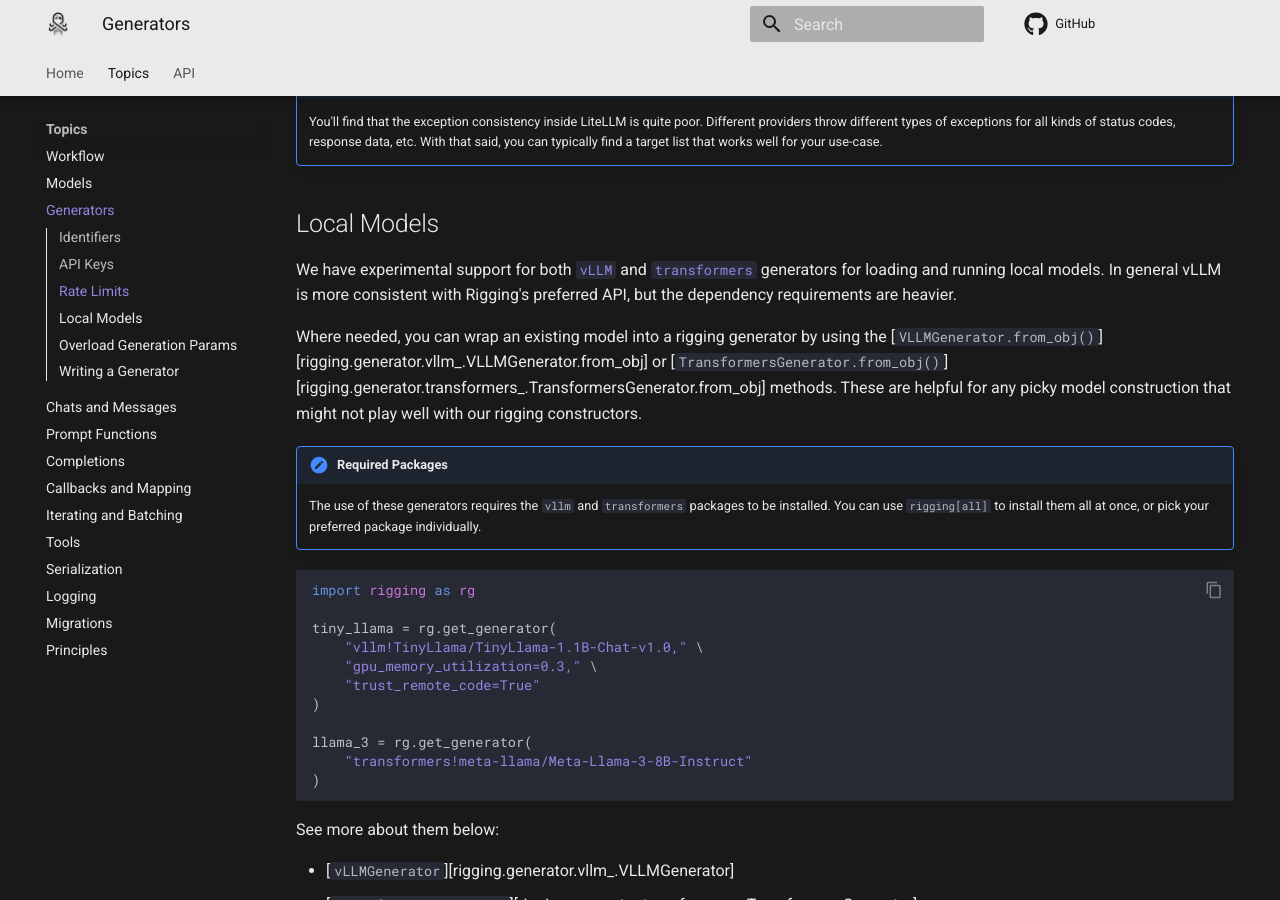
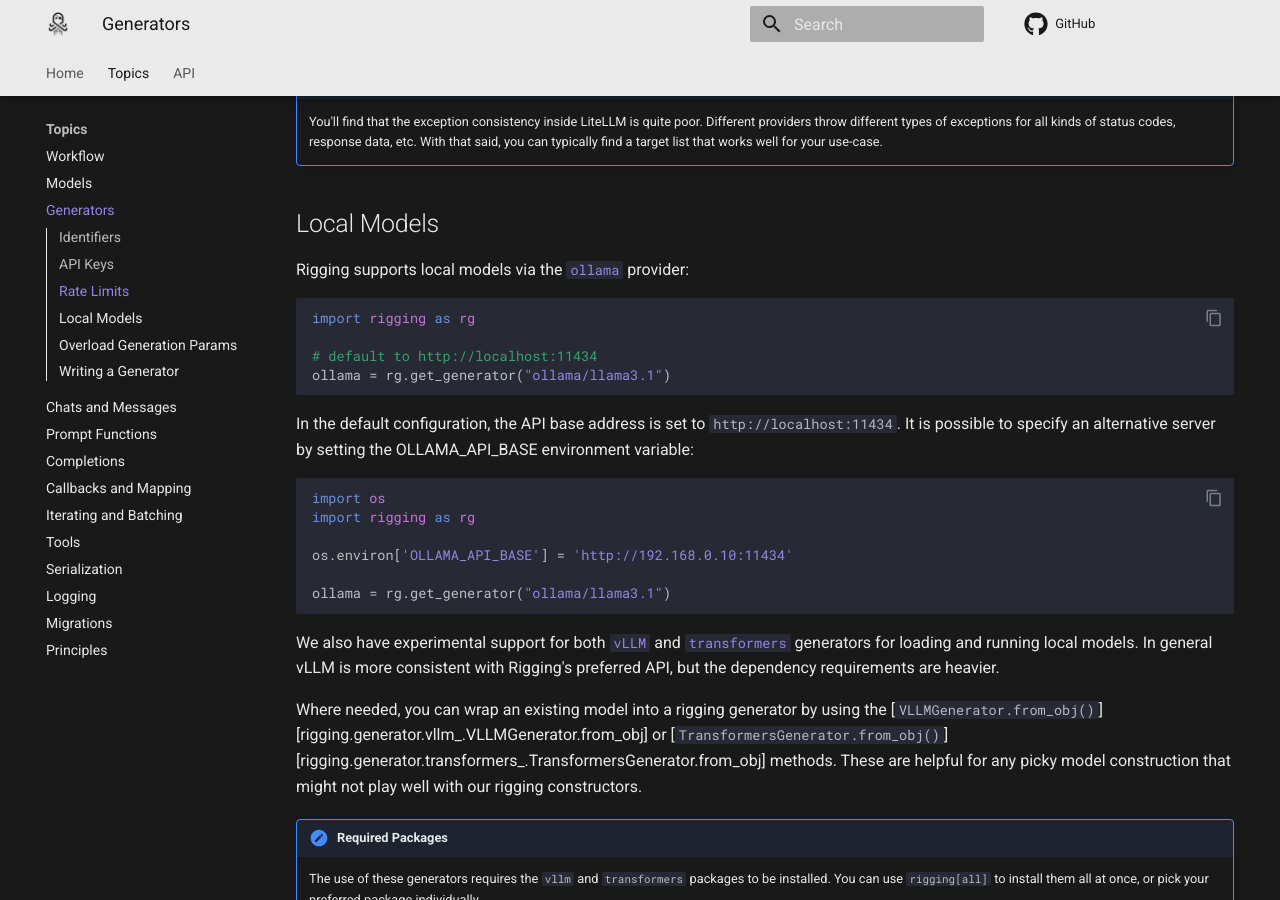
Before and after one commit to dreadnode/rigging, an MkDocs documentation site: the page built from docs/topics/generators.md, in a window 1280 px wide and 900 px high, scrolled down 2336 px. Built offline with MkDocs 1.6.1 and Material for MkDocs 9.7.7, drawn with Linux system fonts in a browser that asks for light colours; comment, search, counter and statistics services are not loaded.

Commit message:
docs: added section about local models via ollama

````diff
--- a/docs/topics/generators.md
+++ b/docs/topics/generators.md
@@ -115,7 +115,27 @@ chats = await pipeline.run_many(50)
 
 ## Local Models
 
-We have experimental support for both [`vLLM`](https://docs.vllm.ai/en/latest/)
+Rigging supports local models via the [`ollama`](https://ollama.ai/) provider:
+
+```py
+import rigging as rg
+
+# default to http://localhost:11434
+ollama = rg.get_generator("ollama/llama3.1")
+```
+
+In the default configuration, the API base address is set to `http://localhost:11434`. It is possible to specify an alternative server by setting the OLLAMA_API_BASE environment variable:
+
+```py
+import os
+import rigging as rg
+
+os.environ['OLLAMA_API_BASE'] = 'http://192.168.0.10:11434'
+
+ollama = rg.get_generator("ollama/llama3.1")
+```
+
+We also have experimental support for both [`vLLM`](https://docs.vllm.ai/en/latest/)
 and [`transformers`](https://huggingface.co/docs/transformers/index) generators for
 loading and running local models. In general vLLM is more consistent with Rigging's
 preferred API, but the dependency requirements are heavier.
````
